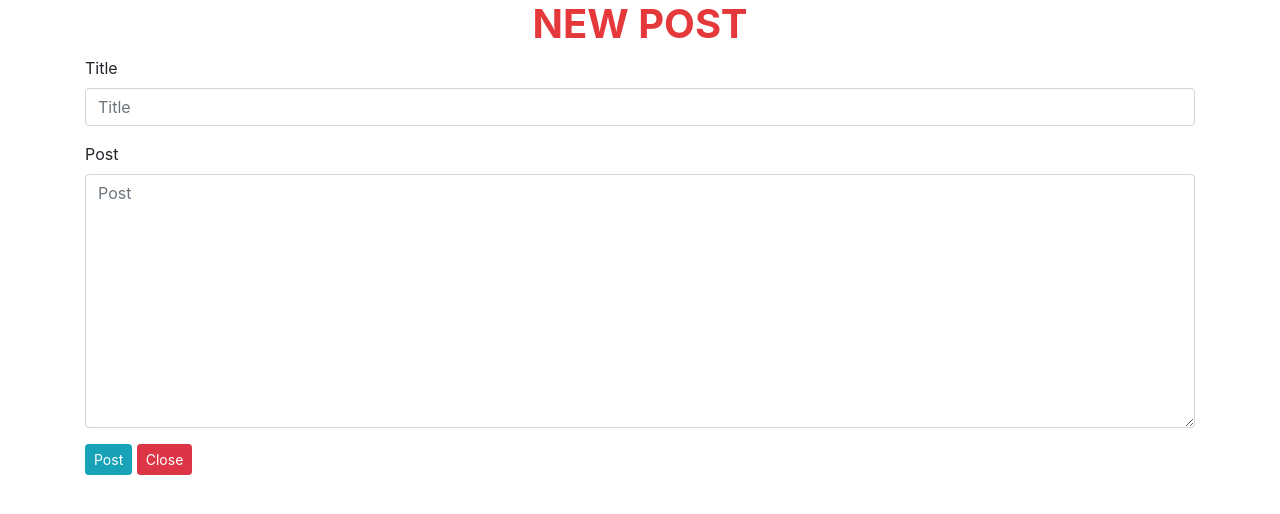
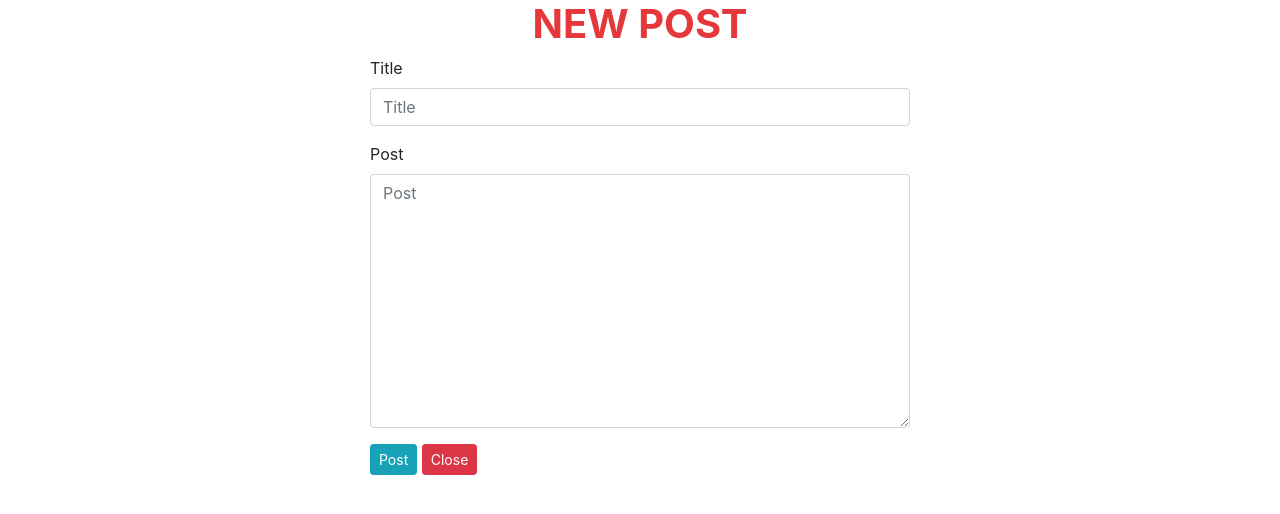
Before and after one commit to Derrick-Nyongesa/Neighborhood-Watch, a Django app: template neighborhood/templates/post.html in a window 1280 px wide. Shown: the part 94-608 px from the top of the page. Run offline with Django 3.2, Linux system fonts and the light colour scheme; the template is opened without the code that fills it: values that come from a table or form of the project are taken from there, others are empty; some libraries are stand-ins or nearby versions.

Commit message:
Updated posts form

```diff
--- a/neighborhood/templates/neighborhood.html
+++ b/neighborhood/templates/neighborhood.html
@@ -66,7 +66,7 @@
 
 
 
-
+        <h2 class="text-center">Businesses</h2>
         <div class="row">
             {% for business in business %}
             <div class="col-sm-6 col-md-4">
@@ -77,6 +77,7 @@
             {% endfor %}
         </div>
 
+        <h2 class="text-center">Posts</h2>
         <div class="row">
             {% for post in posts %}
             <div class="col-sm-6 col-md-8">
--- a/neighborhood/templates/post.html
+++ b/neighborhood/templates/post.html
@@ -5,6 +5,9 @@
 {% block content %}
     <h1 class="text-center">New Post</h1>
     <div class="container">
+        <div class="row">
+            <div class="col-md-3"></div>
+            <div class="col-md-6">
                 <form action="" method="post"  id="Q_A" enctype="multipart/form-data">
                     {% csrf_token %}
                     {% bootstrap_form form%}
@@ -12,6 +15,10 @@
                     <button type="button" class="btn btn-danger btn-sm" data-dismiss="modal">Close
                     </button>
                 </form>
+            </div>
+            <div class="col-md-3"></div>
+        </div>
+
 
 
 
```
Lines whose indentation alone changed are shown as unchanged.
